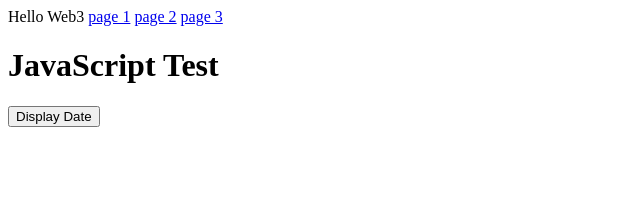
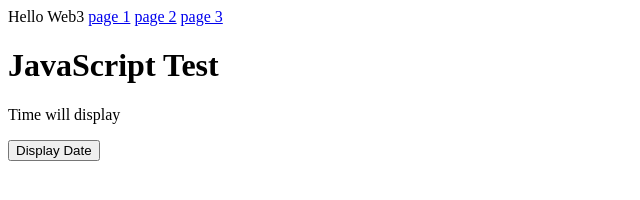
Before and after one commit to flowlsj/helle-web, a plain HTML site: page index.html in a window 1280 px wide. Shown: the whole page, without its empty margins (0-640 px from the left). Drawn offline with Linux system fonts and the light colour scheme.

Commit message:
Add javascript test

```diff
--- a/index.html
+++ b/index.html
@@ -16,6 +16,7 @@
       <a href="page3.html">page 3</a>
 
       <h1>JavaScript Test</h1>
+      <p id="demo">Time will display</p>
       <button type="button" onclick="displayDate()">Display Date</button>
   </body>
 </html>
```
